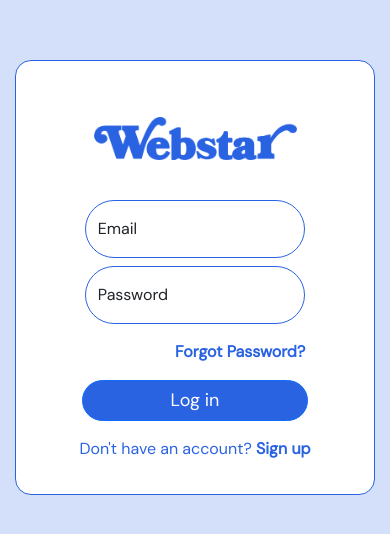
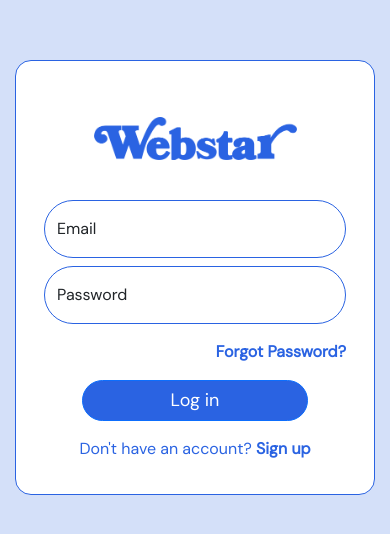
Before and after one commit to G7-WebStar/webstar.com, a PHP site: page /login.php in a window 390 px wide. Shown: the part 145-679 px from the top of the page. Run offline with PHP 8.4, Linux system fonts and the light colour scheme.

Commit message:
Adjusted login form width

```diff
--- a/login.php
+++ b/login.php
@@ -20,7 +20,7 @@
                     <img src="shared/assets/img/webstar-logo-blue.png" class="img-fluid px-3 my-4 logo" width="275px">
                 </div>
                 <!--Login Form-->
-                <div class="container w-75 py-md-4">
+                <div class="container login-form py-md-4">
                     <div class="form-floating">
                         <input type="email" class="form-control rounded-5 border-blue" id="floatingInput" placeholder="name@example.com">
                         <label for="floatingInput">Email</label>
--- a/shared/assets/css/login.css
+++ b/shared/assets/css/login.css
@@ -25,6 +25,10 @@
             background-color: var(--blue);
             color: var(--white);
             font-size: 22px;
+        }
+
+        .login-form {
+            max-width: 75% !important;
         }
 
         /*Responsiveness*/
@@ -61,6 +65,10 @@
             .login-container {
                 width: 360px;
             }
+
+            .login-form {
+                max-width: 100% !important;
+            }
         }
 
         @media screen and (max-width: 380px) {
```
